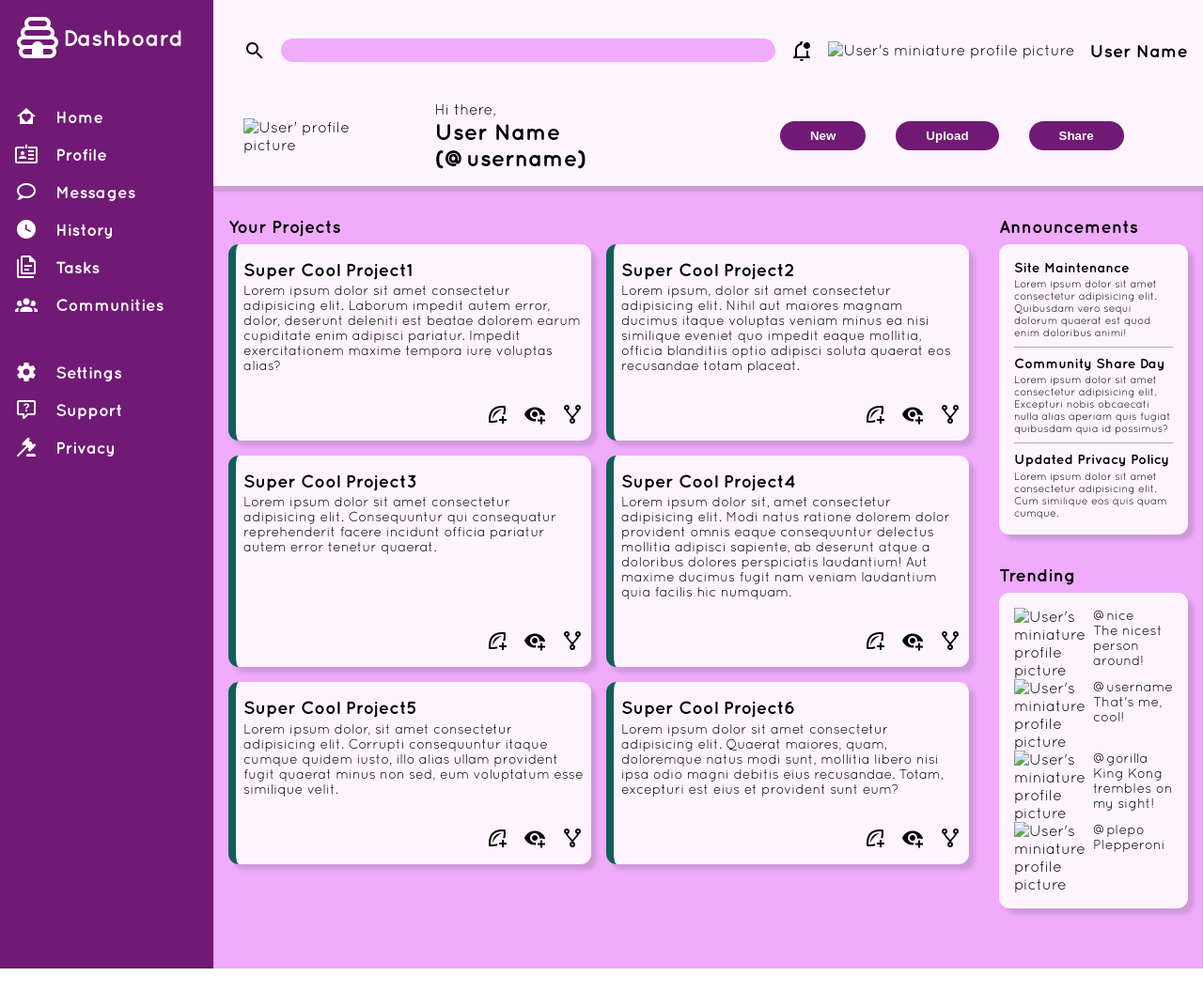
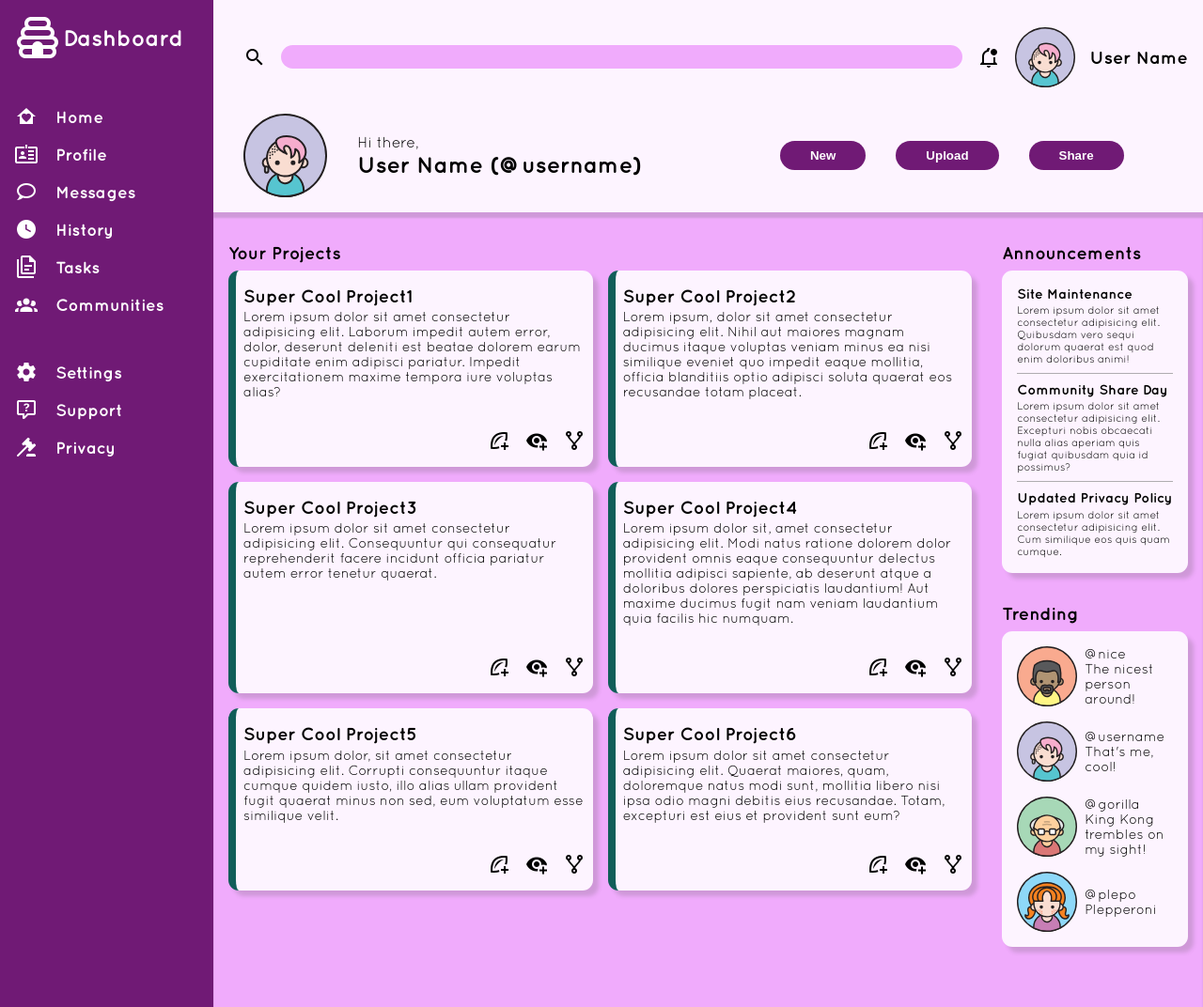
Before and after one commit to scheals/admin-dashboard, a plain HTML site: page index.html in a window 1280 px wide. Shown: the whole page at 94% size. Before the commit the page ends 1031 px from the top, so only its background shows below. Drawn offline with Linux system fonts and the light colour scheme.

Commit message:
Add profile pictures

```diff
--- a/index.html
+++ b/index.html
@@ -37,12 +37,12 @@
                     <img src="./icons/magnify.png" alt="A magnifying glass symbol">
                     <input type="search" name="search-bar" id="search-bar" class="inbetween-background">
                     <img src="./icons/bell-badge-outline.png" alt="A bell symbol">
-                    <img src="" alt="User's miniature profile picture">
+                    <img class= "mini-profile-image" src="./svg/avatar-18-svgrepo-com.svg" alt="User's miniature profile picture">
                     <h3>User Name</h3>
                 </div>
                 <div class="action-bar">
                     <div class="user-profile">
-                        <img src="" alt="User' profile picture">
+                        <img src="./svg/avatar-18-svgrepo-com.svg" alt="User' profile picture">
                         <div class="greeting">
                             <p>Hi there,</p>
                             <h2>User Name (@username)</h2>
@@ -143,28 +143,28 @@
                         <h3>Trending</h3>
                         <div class="profiles light-background round-box-shadow">
                             <div class="profile">
-                                <img src="" alt="User's miniature profile picture">
+                                <img class= "mini-profile-image" src="./svg/avatar-17-svgrepo-com.svg" alt="User's miniature profile picture">
                                 <div class="profile-name">
                                     <p>@nice</p>
                                     <p>The nicest person around!</p>
                                 </div>
                             </div>
                             <div class="profile">
-                                <img src="" alt="User's miniature profile picture">
+                                <img class= "mini-profile-image" src="./svg/avatar-18-svgrepo-com.svg" alt="User's miniature profile picture">
                                 <div class="profile-name">
                                     <p>@username</p>
                                     <p>That's me, cool!</p>
                                 </div>
                             </div>
                             <div class="profile">
-                                <img src="" alt="User's miniature profile picture">
+                                <img class= "mini-profile-image" src="./svg/avatar-21-svgrepo-com.svg" alt="User's miniature profile picture">
                                 <div class="profile-name">
                                     <p>@gorilla</p>
                                     <p>King Kong trembles on my sight!</p>
                                 </div>
                             </div>
                             <div class="profile">
-                                <img src="" alt="User's miniature profile picture">
+                                <img class= "mini-profile-image" src="./svg/avatar-5-svgrepo-com.svg" alt="User's miniature profile picture">
                                 <div class="profile-name">
                                     <p>@plepo</p>
                                     <p>Plepperoni</p>
--- a/style.css
+++ b/style.css
@@ -246,10 +246,12 @@ li>img {
 .profiles {
     display: grid;
     grid-template-rows: repeat(4, 1fr);
+    gap: 1rem;
 }
 
 .profile {
     display: flex;
+    align-items: center;
     gap: 0.5rem;
 }
 
@@ -285,3 +287,8 @@ li>img {
 .inset-grey-top-shadow {
     box-shadow: inset 0 6px 2px #55555536;
 }
+
+.mini-profile-image {
+    width: 64px;
+    height: 64px;
+}
```
Also changed, not shown: svg/avatar-17-svgrepo-com.svg (added), svg/avatar-18-svgrepo-com.svg (added), svg/avatar-21-svgrepo-com.svg (added), svg/avatar-5-svgrepo-com.svg (added), 2 other files.
